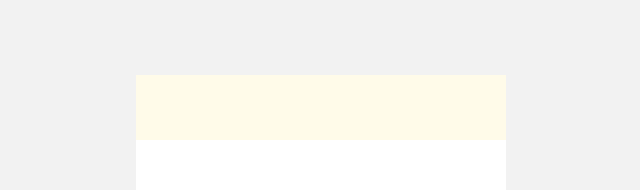
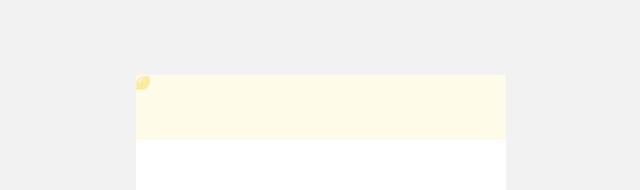
Before and after one commit to YesunPark/Lemoni-Todo-list, a React (Create React App) app: page / in a window 1280 px wide. Shown: the top 190 px of the page, without its empty margins (319-959 px from the left). Built offline with nearby package versions, Linux system fonts and the light colour scheme.

Commit message:
Add: fontawesome install, add lemon icon

```diff
--- a/package.json
+++ b/package.json
@@ -3,6 +3,9 @@
   "version": "0.1.0",
   "private": true,
   "dependencies": {
+    "@fortawesome/fontawesome-svg-core": "^6.2.1",
+    "@fortawesome/free-solid-svg-icons": "^6.2.1",
+    "@fortawesome/react-fontawesome": "^0.2.0",
     "@testing-library/jest-dom": "^5.16.5",
     "@testing-library/react": "^13.4.0",
     "@testing-library/user-event": "^13.5.0",
--- a/src/components/Title.tsx
+++ b/src/components/Title.tsx
@@ -1,13 +1,22 @@
 import React from 'react';
 import styled from 'styled-components';
+import { FontAwesomeIcon } from '@fortawesome/react-fontawesome';
+import { faLemon } from '@fortawesome/free-solid-svg-icons';
 
 function Title() {
-  return <TitleContainer></TitleContainer>;
+  return (
+    <TitleContainer>
+      <FontAwesomeIcon icon={faLemon} className="lemon-icon" />
+    </TitleContainer>
+  );
 }
 
 const TitleContainer = styled.div`
   height: 65px;
   background-color: ${(props) => props.theme.color.mainBg};
+  .lemon-icon {
+    color: ${(props) => props.theme.color.main};
+  }
 `;
 
 export default Title;
```
Also changed, not shown: 1 other file (tests, documents, lock files or other folders).
